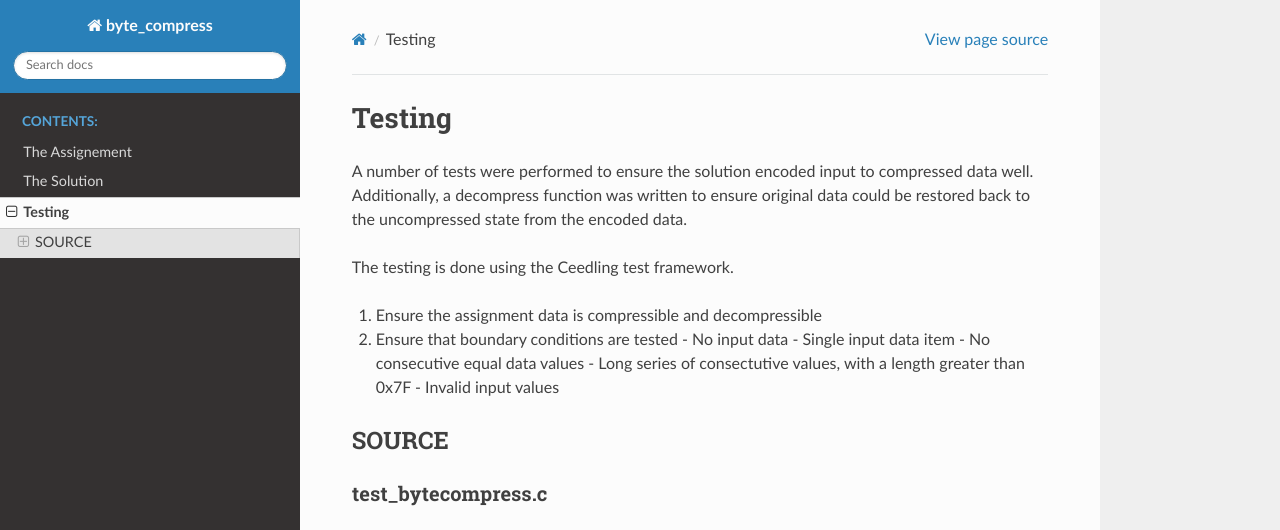
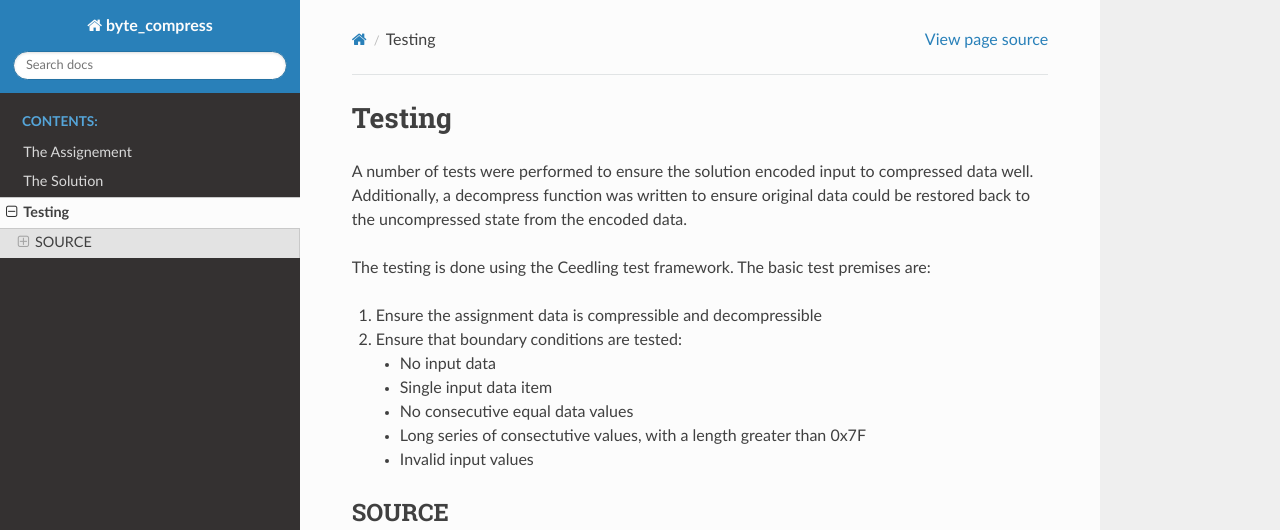
Before and after one commit to greglund/byte_compress, a Sphinx documentation site: the page built from doc/testing.rst, in a window 1280 px wide and 1239 px high. Shown: the top 530 px of the window. Built offline with Sphinx 7.4.7 and the Read the Docs theme 2.0.0, drawn with Linux system fonts in a browser that asks for light colours; grey boxes are pictures that could not be loaded.

Commit message:
Update formatting.

```diff
--- a/doc/testing.rst
+++ b/doc/testing.rst
@@ -3,10 +3,11 @@ Testing
 
 A number of tests were performed to ensure the solution encoded input to compressed data well.  Additionally, a decompress function was written to ensure original data could be restored back to the uncompressed state from the encoded data.
 
-The testing is done using the Ceedling test framework.
+The testing is done using the Ceedling test framework.  The basic test premises are:
 
 1. Ensure the assignment data is compressible and decompressible
-2. Ensure that boundary conditions are tested
+2. Ensure that boundary conditions are tested:
+
    - No input data
    - Single input data item
    - No consecutive equal data values
```
